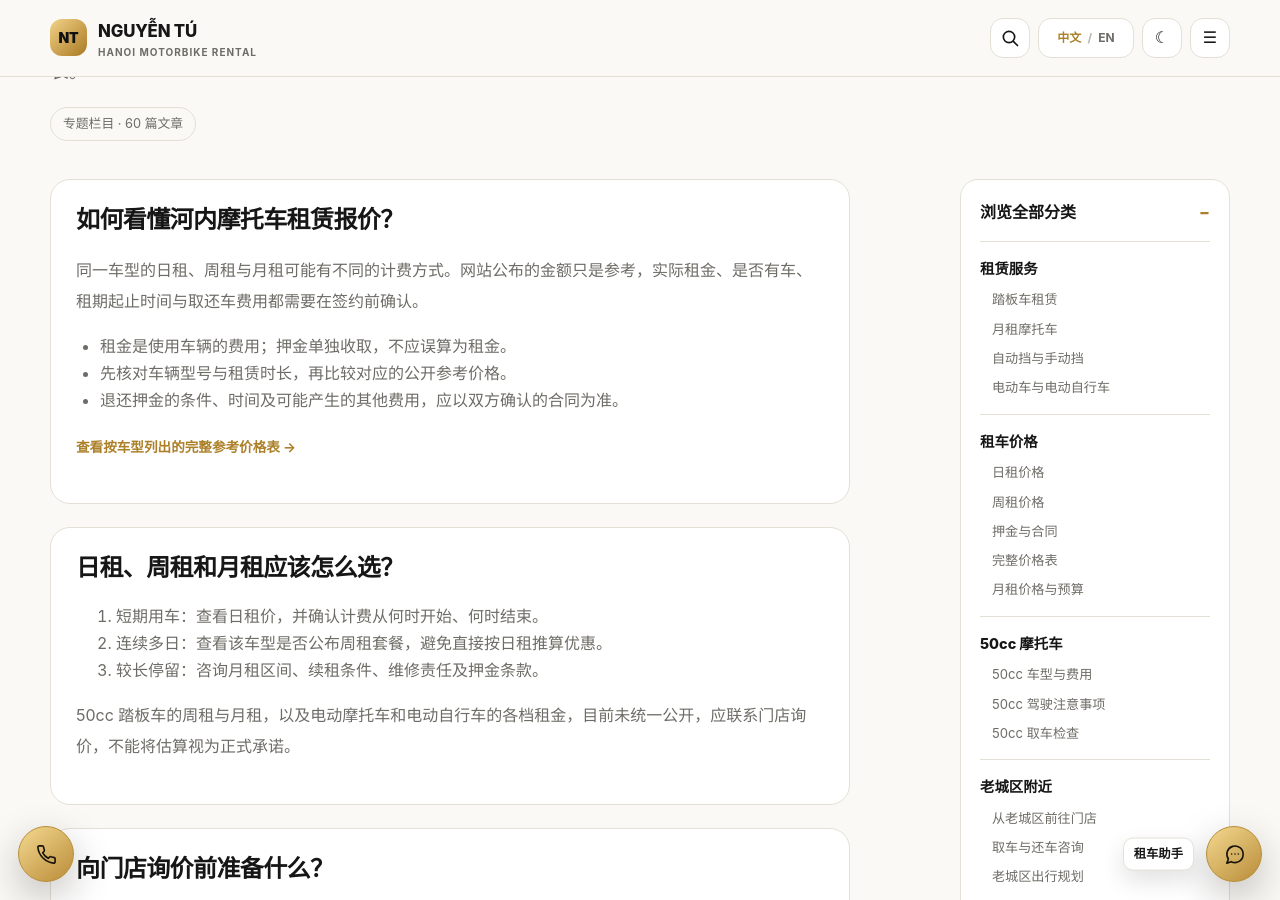
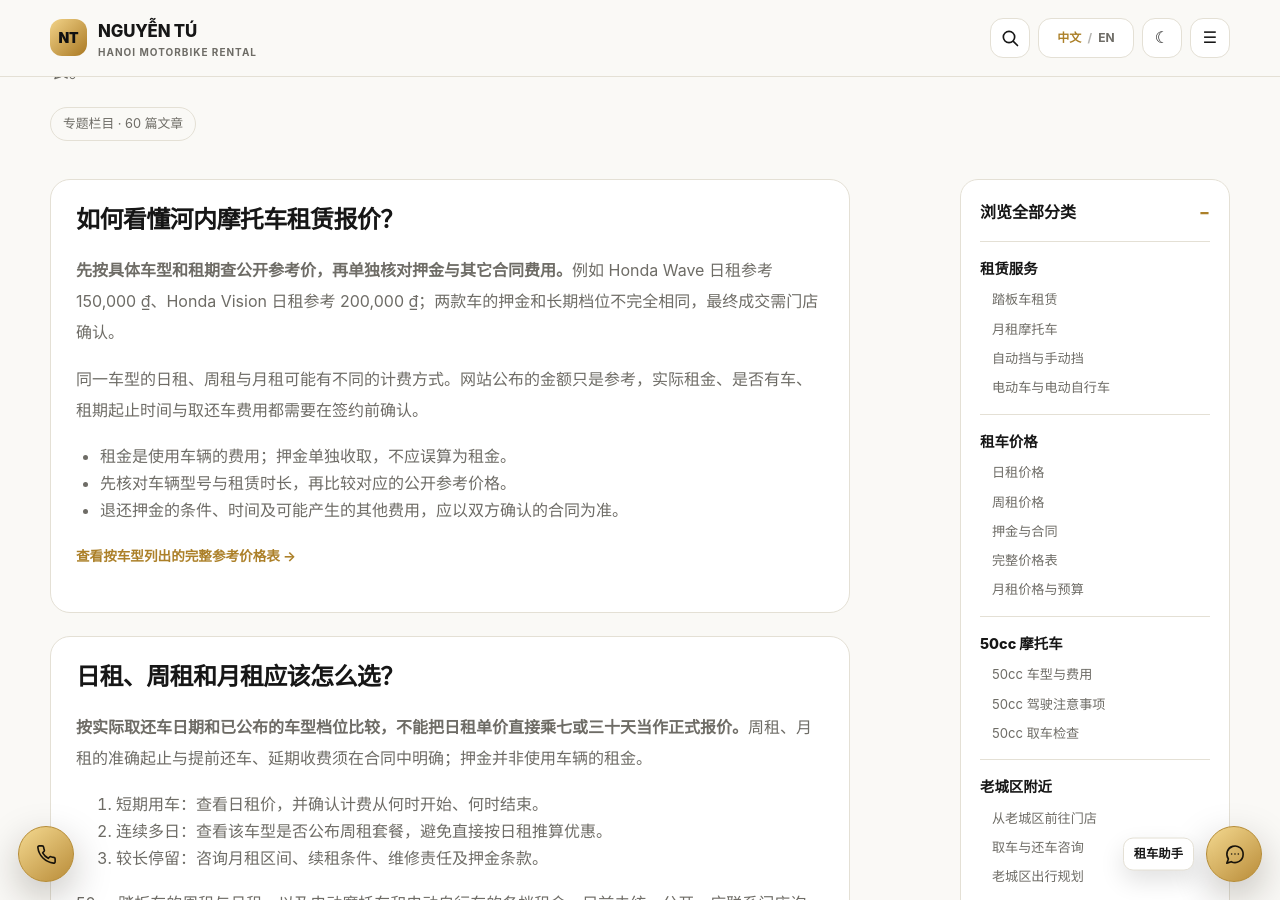
Before and after one commit to thuexemayhanoi/china, a Jekyll site: the page built from topics/pricing/index.html, in a window 1280 px wide and 900 px high, scrolled down 287 px. Built offline with Jekyll 4.4.1, drawn with Linux system fonts in a browser that asks for light colours.

Commit message:
seo(china): sharpen visible answer-first content in topics/pricing/index.html

```diff
--- a/topics/pricing/index.html
+++ b/topics/pricing/index.html
@@ -8,6 +8,7 @@ topic: "pricing"
 ---
 <div class="page-head"><span class="eyebrow">TOPIC · Pricing</span><h1>河内摩托车租金与押金指南</h1><p class="lead">在河内租摩托车，除了比较日租、周租和月租，还需要分清押金、租期及取还车条件。本指南帮助您看懂报价；具体车型的公开参考金额请查看独立价格表。</p><span class="pill">{% assign current_posts = site.posts | where: 'topic', page.topic %}{% if current_posts.size == 0 %}专题栏目 · 暂无博客文章{% else %}专题栏目 · {{ current_posts.size }} 篇文章{% endif %}</span></div><div class="two-col"><div class="prose"><section class="inner-panel">
 <h2>如何看懂河内摩托车租赁报价？</h2>
+<p><strong>先按具体车型和租期查公开参考价，再单独核对押金与其它合同费用。</strong>例如 Honda Wave 日租参考 {{ site.data.vehicles[0].display.day }}、Honda Vision 日租参考 {{ site.data.vehicles[1].display.day }}；两款车的押金和长期档位不完全相同，最终成交需门店确认。</p>
 <p>同一车型的日租、周租与月租可能有不同的计费方式。网站公布的金额只是参考，实际租金、是否有车、租期起止时间与取还车费用都需要在签约前确认。</p>
 <ul>
 <li>租金是使用车辆的费用；押金单独收取，不应误算为租金。</li>
@@ -17,6 +18,7 @@ topic: "pricing"
 <p><a class="card-link" href="{{ site.data.site.domain }}/prices/">查看按车型列出的完整参考价格表 →</a></p>
 </section>
 <section class="inner-panel"><h2>日租、周租和月租应该怎么选？</h2>
+<p><strong>按实际取还车日期和已公布的车型档位比较，不能把日租单价直接乘七或三十天当作正式报价。</strong>周租、月租的准确起止与提前还车、延期收费须在合同中明确；押金并非使用车辆的租金。</p>
 <ol>
 <li>短期用车：查看日租价，并确认计费从何时开始、何时结束。</li>
 <li>连续多日：查看该车型是否公布周租套餐，避免直接按日租推算优惠。</li>
```
